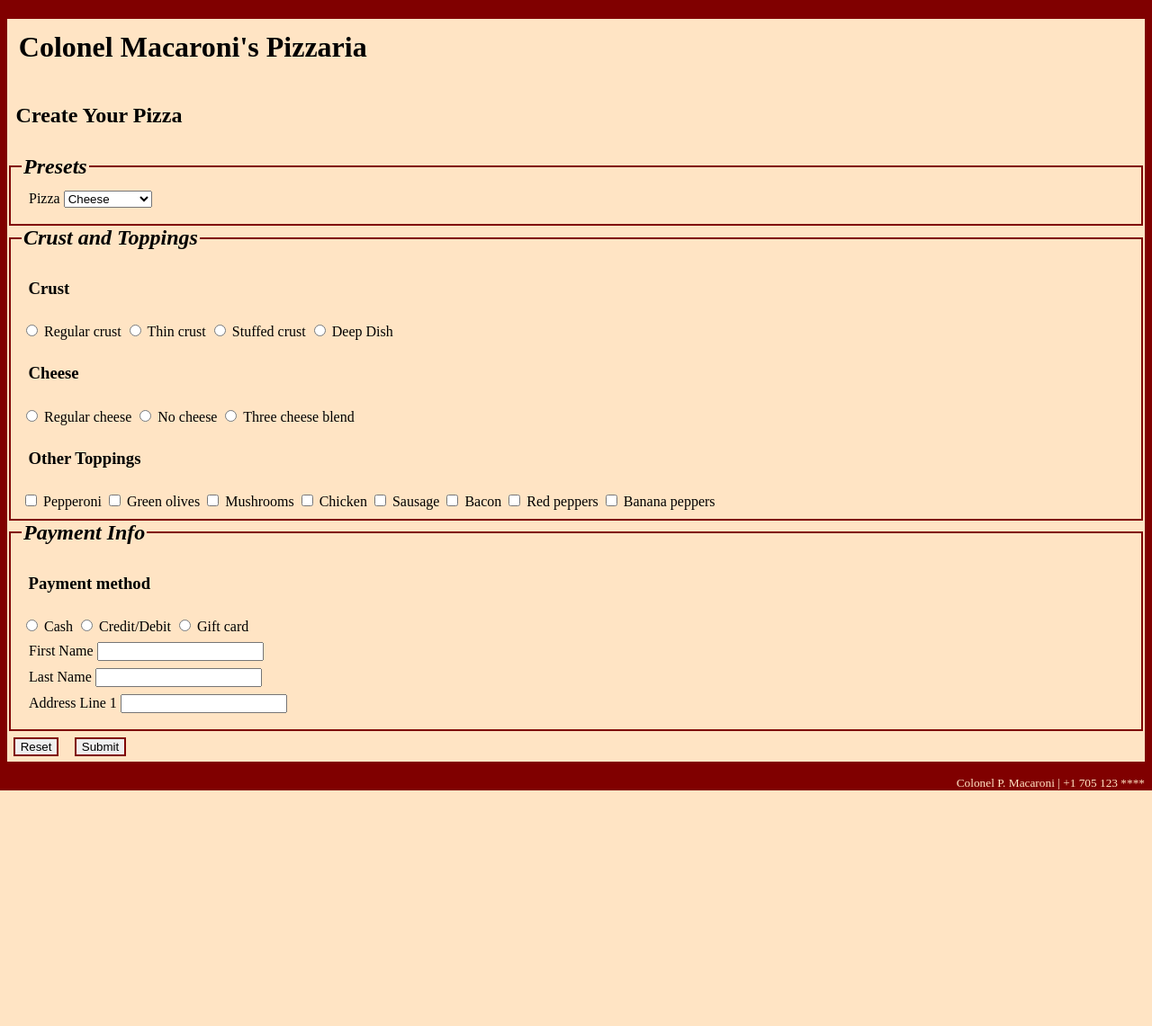
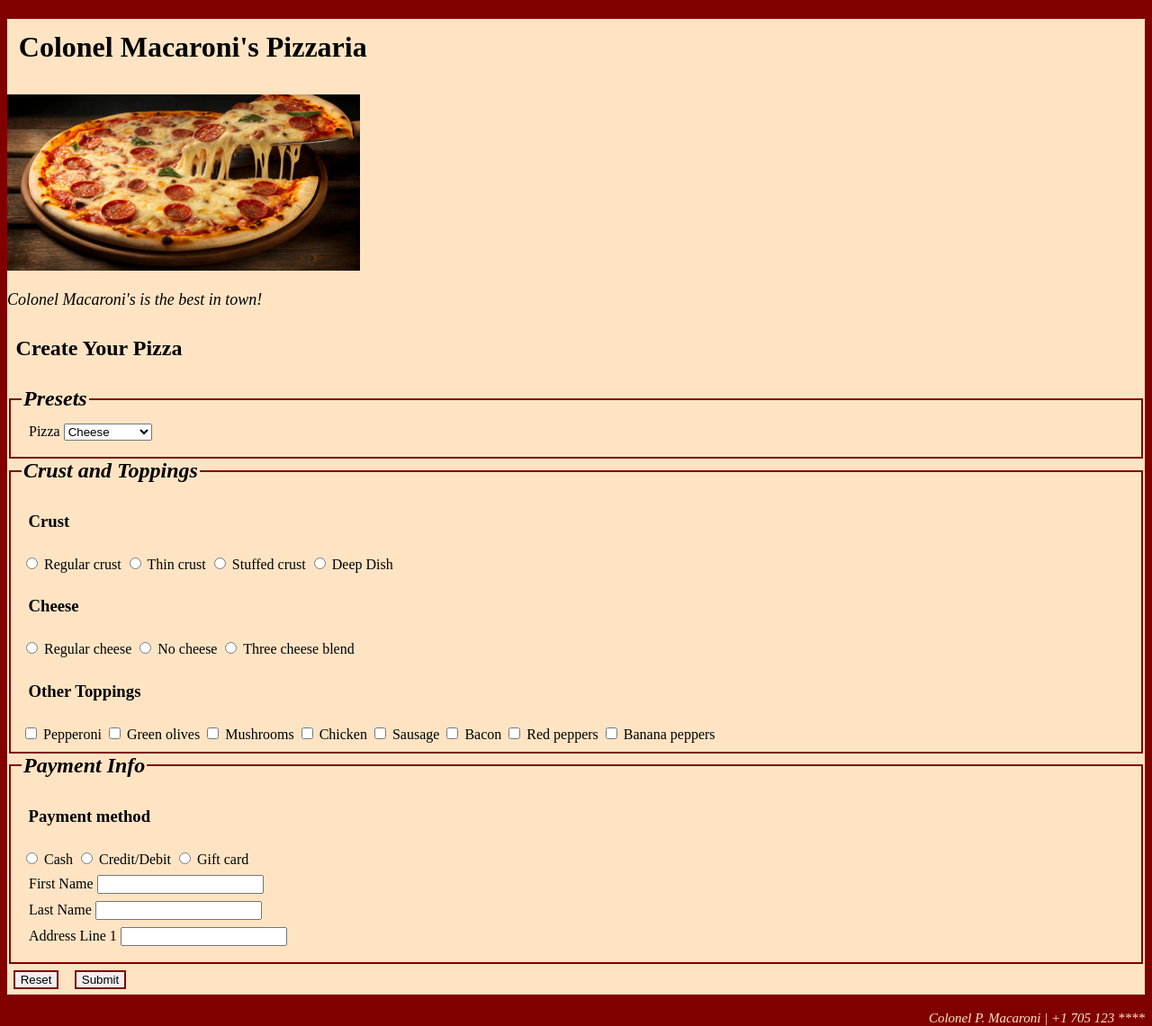
Before and after one commit to AidanM303/comp1002, a PHP site: page / in a window 1280 px wide. Shown: the whole page at 90% size. Before the commit the page ends 879 px from the top, so only its background shows below. Run offline with PHP 8.4, Linux system fonts and the light colour scheme.

Commit message:
added pizza image and tagline

```diff
--- a/Assignment-1/css/styles.css
+++ b/Assignment-1/css/styles.css
@@ -28,3 +28,11 @@ small {
     float: right;
     color: bisque;
 }
+#pizza_image {
+    width: 392px;
+    height: 196px;
+}
+p {
+    font-style: italic;
+    font-size: large;
+}
--- a/Assignment-1/index.html
+++ b/Assignment-1/index.html
@@ -8,6 +8,9 @@
     <body>
         <header>
             <h1>Colonel Macaroni's Pizzaria</h1>
+            <img src="images/pizza.jpg" alt="pizza" id="pizza_image" />
+            <p>Colonel Macaroni's is the best in town!</p>
+            <!--image credit:-->
         </header>
         <main>
             <h2>Create Your Pizza</h2>
```
Also changed, not shown: Assignment-1/images/pizza.jpg (added).
